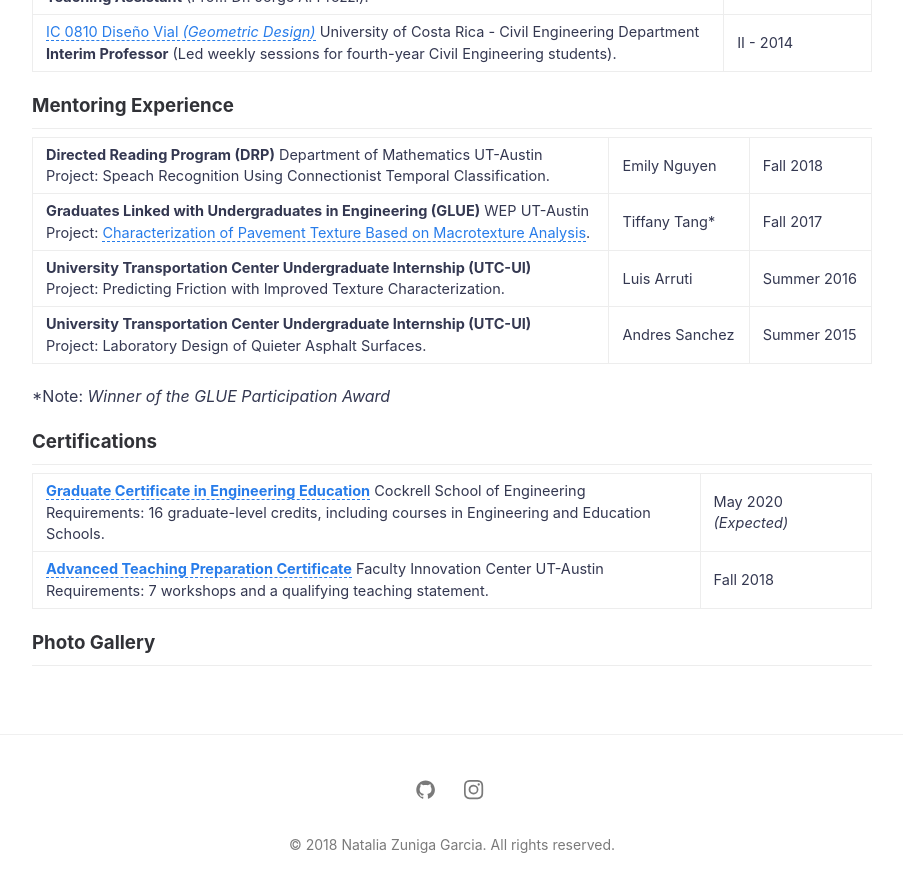
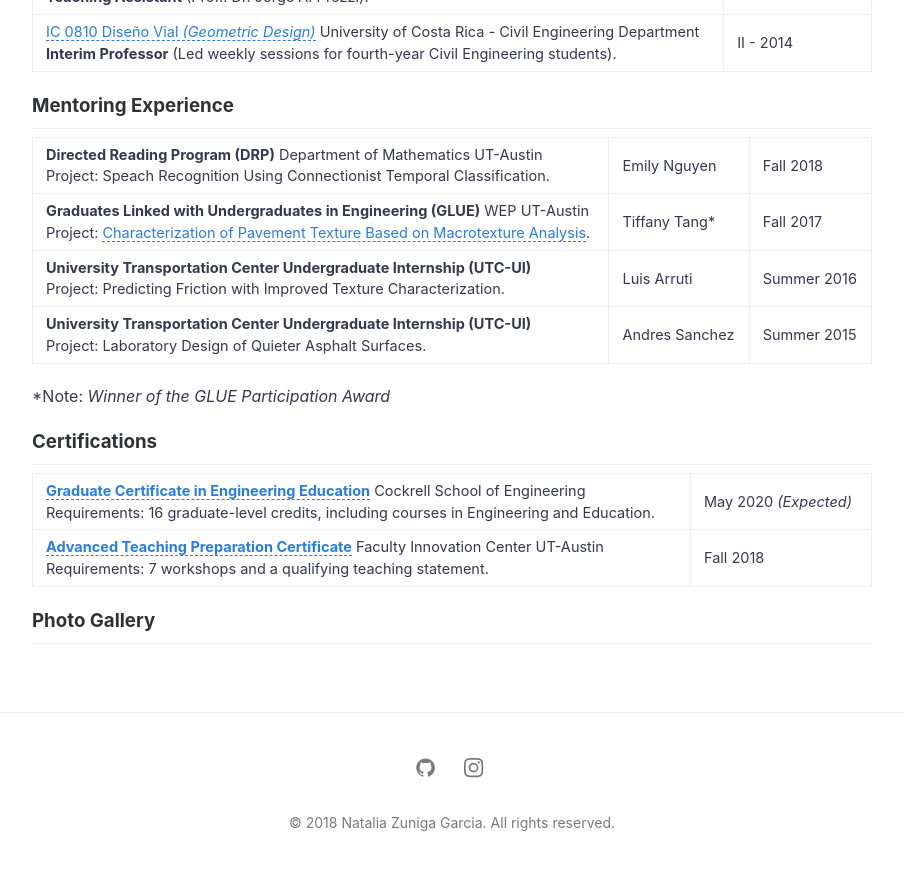
Before and after one commit to nzunigag/nzunigag.github.io, a Jekyll site: the page built from teaching.md, in a window 1280 px wide and 900 px high, scrolled down 621 px. Shown: the top 892 px of the window, without its empty margins (188-1091 px from the left). Built offline with Jekyll 4.4.1, drawn with Linux system fonts in a browser that asks for light colours.

Commit message:
Update teaching.md

```diff
--- a/teaching.md
+++ b/teaching.md
@@ -30,7 +30,7 @@ ___
 ### Certifications
 ___
 
-<b>[Graduate Certificate in Engineering Education](http://www.engr.utexas.edu/graduate/certificate-engineering-education)</b> Cockrell School of Engineering<br>Requirements: 16 graduate-level credits, including courses in Engineering and Education Schools. | May 2020 <i>(Expected)</i> <br>
+<b>[Graduate Certificate in Engineering Education](http://www.engr.utexas.edu/graduate/certificate-engineering-education)</b> Cockrell School of Engineering<br>Requirements: 16 graduate-level credits, including courses in Engineering and Education. | May 2020 <i>(Expected)</i> <br>
 <b>[Advanced Teaching Preparation Certificate](https://facultyinnovate.utexas.edu/gsd)</b> Faculty Innovation Center UT-Austin<br>Requirements: 7 workshops and a qualifying teaching statement. | Fall 2018<br>
 
 ### Photo Gallery
```
